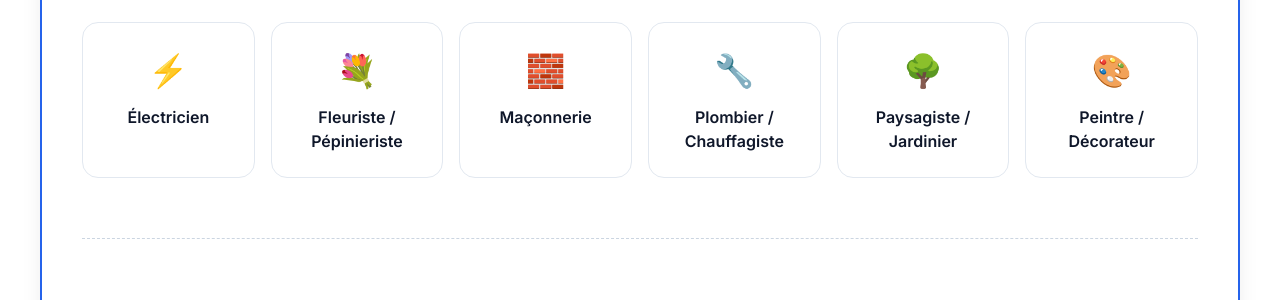
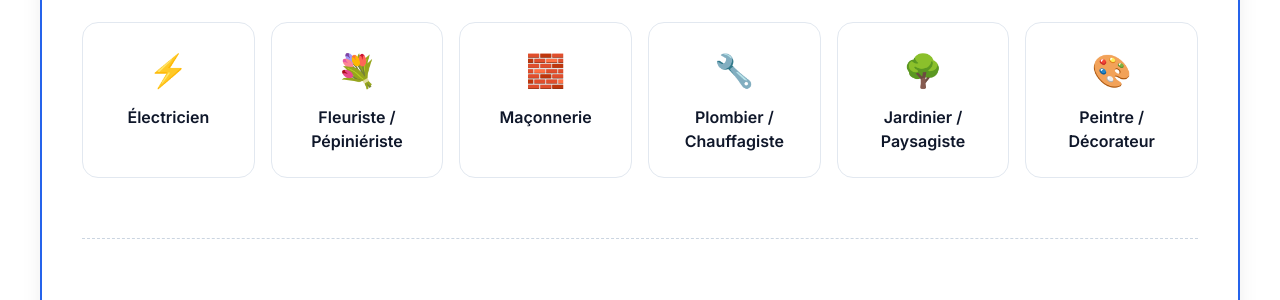
Before and after one commit to luciecreations60/site-demo, a Jekyll site: the page built from index.html, in a window 1280 px wide. Shown: the part 512-812 px from the top of the page. Built offline with Jekyll 4.4.1, drawn with Linux system fonts in a browser that asks for light colours.

Commit message:
Update demos.yml

```diff
--- a/_data/demos.yml
+++ b/_data/demos.yml
@@ -38,7 +38,7 @@ metiers:
     icone: "⚡"
     url: "electricien"
   - db: "fleuriste"
-    nom: "Fleuriste / Pépinieriste"
+    nom: "Fleuriste / Pépiniériste"
     icone: "💐"
     url: "fleuriste"
   - id: "macon"
@@ -50,7 +50,7 @@ metiers:
     icone: "🔧"
     url: "plombier"
   - id: "paysagiste"
-    nom: "Paysagiste / Jardinier"
+    nom: "Jardinier / Paysagiste"
     icone: "🌳"
     url: "paysagiste"
   - id: "peintre"
```
